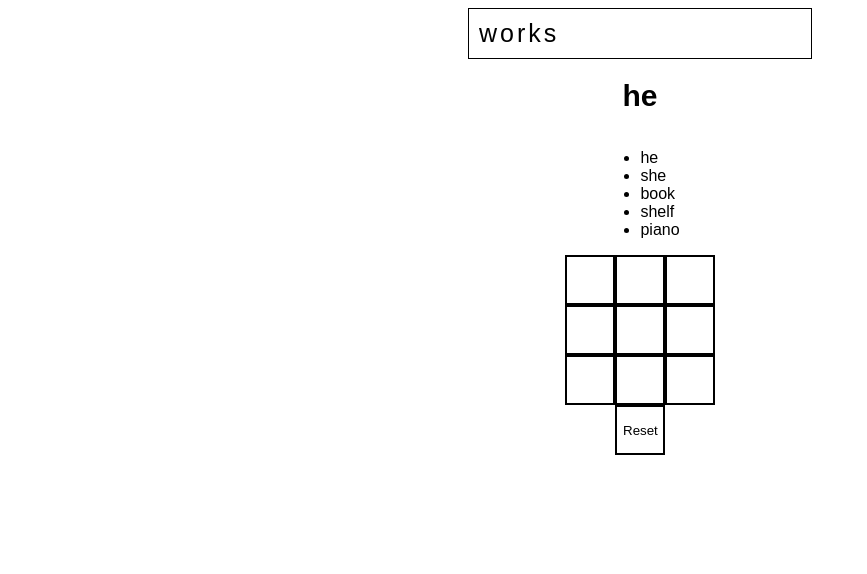
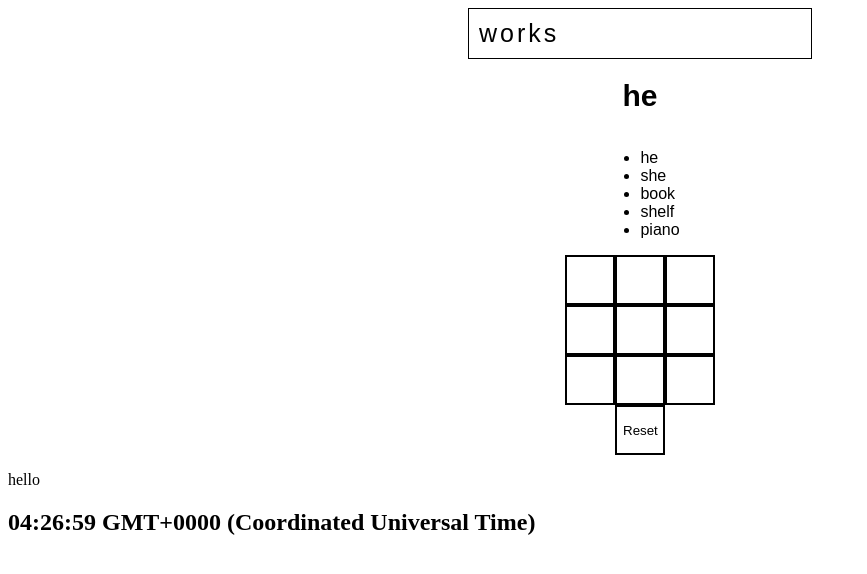
Before and after one commit to ChrisWcs/typer-hero, an Angular app: page / in a window 1280 px wide. Shown: the top 574 px of the page, without its empty margins (0-867 px from the left). Built offline with nearby package versions, Linux system fonts and the light colour scheme.

Commit message:
Messing with child component and building clock

```diff
--- a/src/app/app.component.html
+++ b/src/app/app.component.html
@@ -9,3 +9,5 @@
   </ul>
 </div>
 <app-toe></app-toe>
+<app-child [text]="tex"></app-child>
+<app-time></app-time>
--- a/src/app/app.component.ts
+++ b/src/app/app.component.ts
@@ -10,6 +10,7 @@ export class AppComponent {
   @Input() text = 'works';
   index = 0;
   word: string = this.words[this.index];
+  tex = 'hello';
 
   checkResult(): void {
     if (this.words[this.index] === this.text) {
--- a/src/app/app.module.ts
+++ b/src/app/app.module.ts
@@ -5,12 +5,16 @@ import { FormsModule } from '@angular/forms';
 
 import { AppComponent } from './app.component';
 import { ToeComponent } from './toe/toe.component';
+import { ChildComponent } from './child/child.component';
+import { TimeComponent } from './time/time.component';
 
 
 @NgModule({
   declarations: [
     AppComponent,
-    ToeComponent
+    ToeComponent,
+    ChildComponent,
+    TimeComponent
   ],
   imports: [
     BrowserModule,
--- /dev/null
+++ b/src/app/child/child.component.html
@@ -0,0 +1,3 @@
+<p>
+  {{text}}
+</p>
--- /dev/null
+++ b/src/app/child/child.component.ts
@@ -0,0 +1,17 @@
+import { Component, OnInit, Input } from '@angular/core';
+
+@Component({
+  selector: 'app-child',
+  templateUrl: './child.component.html',
+  styleUrls: ['./child.component.css']
+})
+export class ChildComponent implements OnInit {
+
+  @Input() text;
+
+  constructor() { }
+
+  ngOnInit() {
+  }
+
+}
--- /dev/null
+++ b/src/app/time/time.component.html
@@ -0,0 +1 @@
+<h2>{{clock}}</h2>
--- /dev/null
+++ b/src/app/time/time.component.ts
@@ -0,0 +1,22 @@
+import { Component, OnInit } from '@angular/core';
+
+@Component({
+  selector: 'app-time',
+  templateUrl: './time.component.html',
+  styleUrls: ['./time.component.css']
+})
+export class TimeComponent implements OnInit {
+
+  clock = new Date().toTimeString();
+  id;
+
+  constructor() {
+    this.id = setInterval( () => {
+      this.clock = new Date().toTimeString();
+    }, 1000);
+  }
+
+  ngOnInit() {
+  }
+
+}
```
Also changed, not shown: src/app/child/child.component.css (added), src/app/time/time.component.css (added), 2 other files (tests, documents, lock files or other folders).
